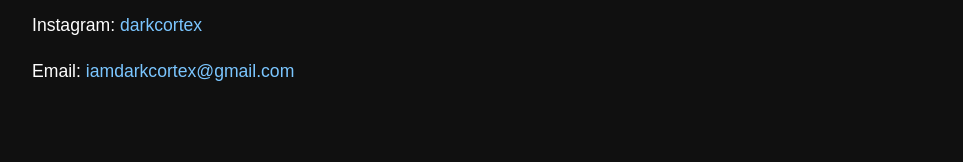
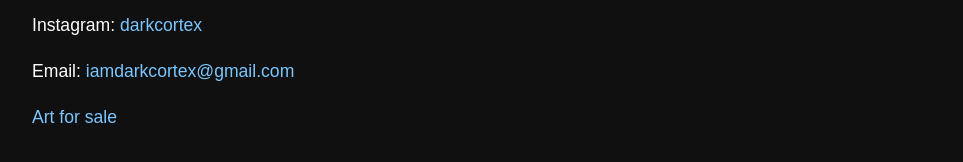
Before and after one commit to Pithikos/darkcortex, a Jekyll site: the page built from about.html, in a window 1280 px wide. Shown: the part 326-488 px from the top of the page, without its empty margins (158-1121 px from the left). Built offline with Jekyll 4.4.1, drawn with Linux system fonts in a browser that asks for light colours; nearby versions of some CDN libraries; some web fonts are replaced.

Commit message:
Add link to saaatchi

```diff
--- a/about.html
+++ b/about.html
@@ -18,6 +18,7 @@ title:
 
 		<p>Instagram: <a href="https://www.instagram.com/darkcortex/">darkcortex</a></p>
 		<p>Email: <a href="mailto:iamdarkcortex@gmail.com">iamdarkcortex@gmail.com</a></p>
+		<p><a href="https://www.saatchiart.com/en-gb/darkcortex">Art for sale</a></p>
 
 		</div>
 	</div>
```
